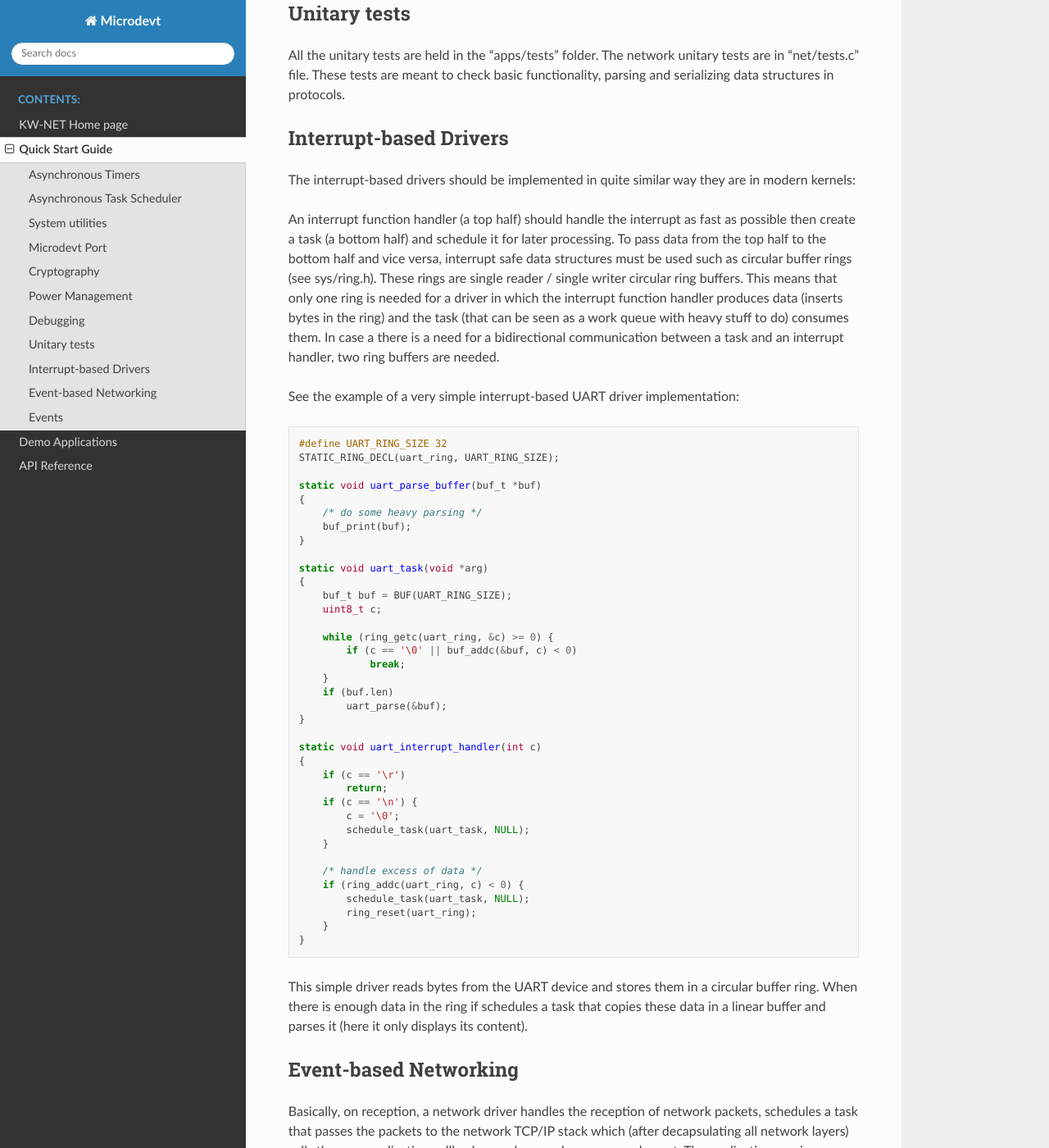
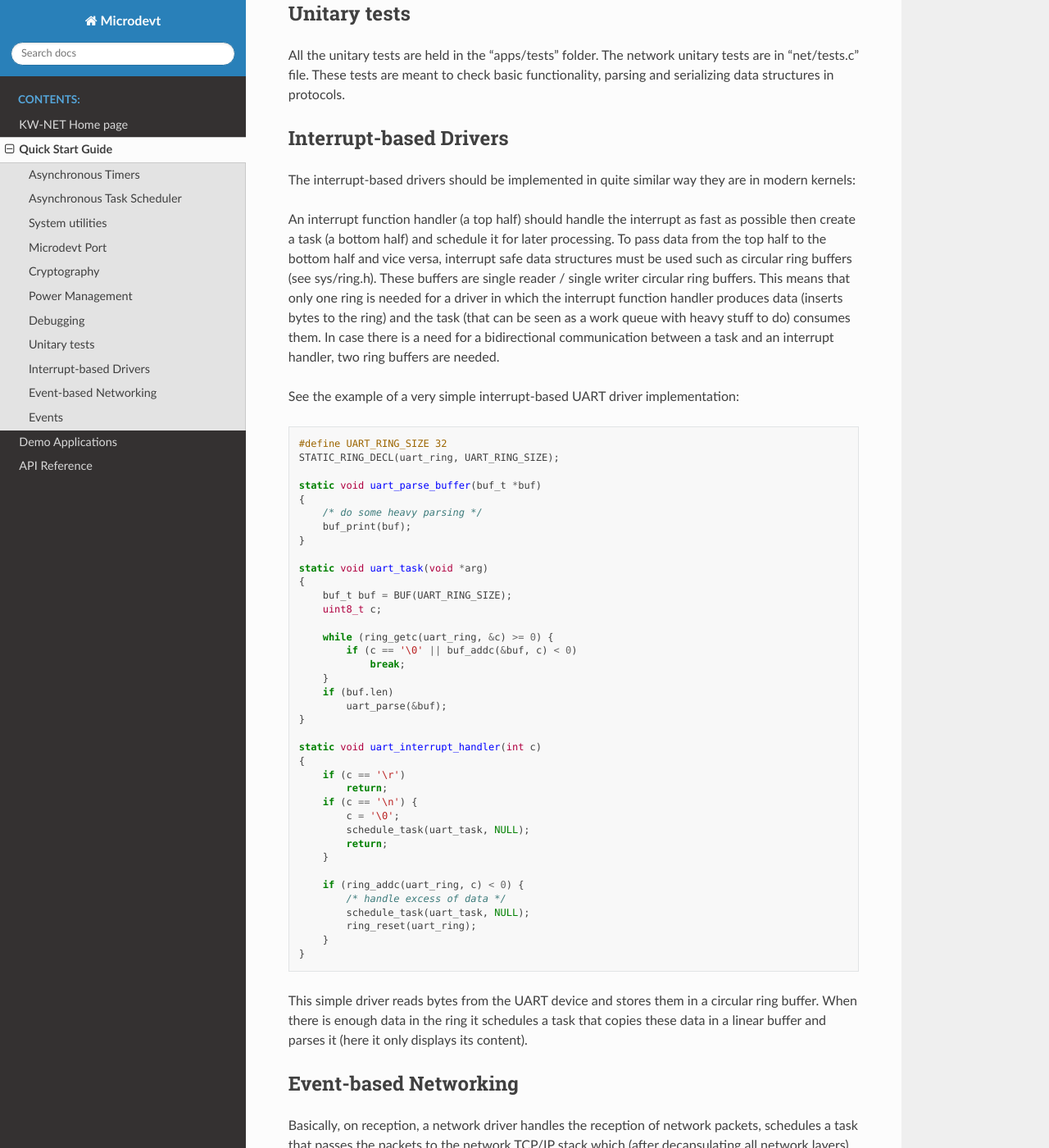
Before and after one commit to KrzysztofW/microdevt, a Sphinx documentation site: the page built from docs/Quick-Start-Guide.rst, in a window 1280 px wide and 1400 px high, scrolled down 2797 px. Shown: the whole window at 82% size. Built offline with Sphinx 7.4.7 and the Read the Docs theme 2.0.0, drawn with Linux system fonts in a browser that asks for light colours; some of the changed text lies outside the part shown.

Commit message:
docs: fix quick start guide text
Signed-off-by: Krzysztof Witek <kwitek@kw-net.com>

```diff
--- a/docs/Quick-Start-Guide.rst
+++ b/docs/Quick-Start-Guide.rst
@@ -58,7 +58,7 @@ an interrupt handler have higher priority than tasks scheduled form other tasks.
 Also, note that the proper way of sharing data between an interruptible task
 and an interrupt handler function is to use :ref:`ring_bufs`.
 In order to handle interrupts efficiently, an interrupt handler should only fill
-a buffer ring with data and schedule a task to process that data.
+a ring buffer with data and schedule a task to process that data.
 
 The scheduler uses the power management features of the microcontroller.
 That is, if there are no tasks to execute, the microcontroller will go to
@@ -69,7 +69,7 @@ System utilities
 
 There are a lot of useful functions and macros in the "sys" directory.
 Among others pay attention to the already implemented lists, buffers and
-interrupt safe rings buffers.
+interrupt safe ring buffers.
 These data structures are supposed to be used in drivers and user applications.
 
 .. _uc-port:
@@ -157,12 +157,12 @@ An interrupt function handler (a top half) should handle the interrupt as fast
 as possible then create a task (a bottom half) and schedule it for later
 processing.
 To pass data from the top half to the bottom half and vice versa, interrupt
-safe data structures must be used such as circular buffer rings (see sys/ring.h).
-These rings are single reader / single writer circular ring buffers.
+safe data structures must be used such as circular ring buffers (see sys/ring.h).
+These buffers are single reader / single writer circular ring buffers.
 This means that only one ring is needed for a driver in which the interrupt
-function handler produces data (inserts bytes in the ring) and the task (that
+function handler produces data (inserts bytes to the ring) and the task (that
 can be seen as a work queue with heavy stuff to do) consumes them.
-In case a there is a need for a bidirectional communication between a task and
+In case there is a need for a bidirectional communication between a task and
 an interrupt handler, two ring buffers are needed.
 
 See the example of a very simple interrupt-based UART driver implementation:
@@ -198,17 +198,18 @@ See the example of a very simple interrupt-based UART driver implementation:
         if (c == '\n') {
             c = '\0';
             schedule_task(uart_task, NULL);
+            return;
         }
 
-        /* handle excess of data */
         if (ring_addc(uart_ring, c) < 0) {
+            /* handle excess of data */
             schedule_task(uart_task, NULL);
             ring_reset(uart_ring);
         }
     }
 
 This simple driver reads bytes from the UART device and stores them in a
-circular buffer ring. When there is enough data in the ring if schedules a
+circular ring buffer. When there is enough data in the ring it schedules a
 task that copies these data in a linear buffer and parses it (here it
 only displays its content).
 
@@ -233,10 +234,10 @@ Given one interface and an interrupt based driver (which receives and sends
 packets on interrupts), a minimum of 3 buckets (network packet queues) are
 needed.
 
-Bucket (1) of free packets (packet pool) that only the driver can allocate
-packets from,
-Receive bucket (2) filled by the driver and read by a task,
-Transmit bucket (3) filled by a task and read by the driver,
+- Bucket (1) of free packets (packet pool) that only the driver can allocate packets from,
+- Receive bucket (2) filled by the driver and read by a task,
+- Transmit bucket (3) filled by a task and read by the driver
+
 Only a task or a user application is allowed to allocate and free packets from
 the main packet pool. The driver has to schedule the receive task to free
 packets it does not use anymore and the task has to refill driver's free packet
```
Also changed, not shown: other parts of docs/Quick-Start-Guide.rst (+3 -3 lines).
